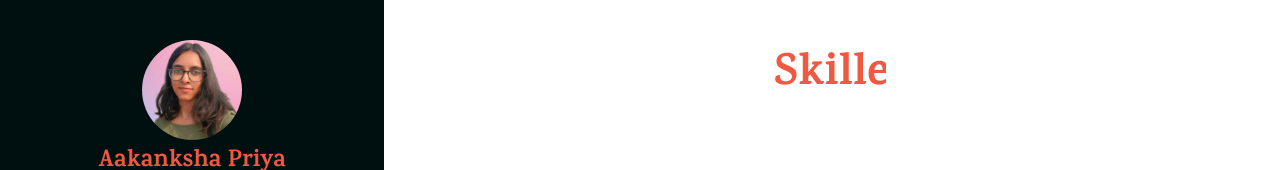
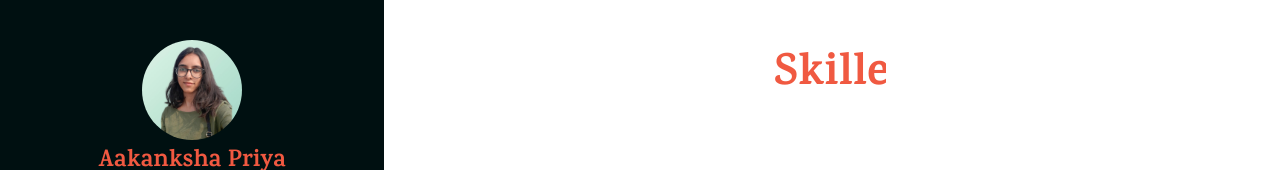
Before and after one commit to an0nym0usraven/an0nym0usraven.github.io, a plain HTML site: page index.html in a window 1280 px wide. Shown: the top 170 px of the page. Drawn offline with nearby package versions, Linux system fonts and the light colour scheme.

Commit message:
Update index.html

```diff
--- a/index.html
+++ b/index.html
@@ -16,7 +16,7 @@
 <body>
     <div id="left-panel" class="bg-black color-white fnt-inter">
         <div id="profile">
-            <img src="images/profile.png" alt="Profile Image" id="profile-img">
+            <img src="images/profile.jpeg" alt="Profile Image" id="profile-img">
             <h3 class="fnt-karma color-orange">Aakanksha Priya</h3>
             <h6>Cybersecurity Enthusiast | Data Analyst | AWS CCP | Writer</h6>
             <div class="social-icons">
```
